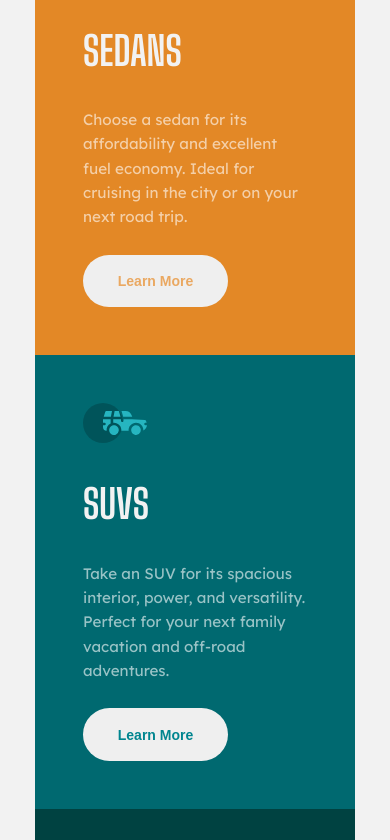
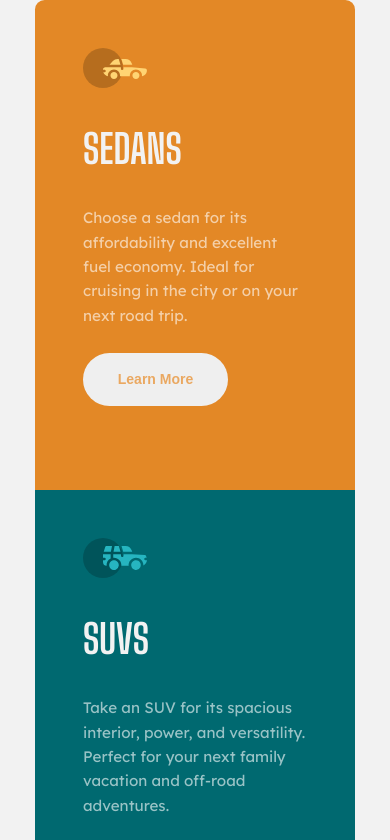
Before and after one commit to aburns009/FM-Column-Card-Component, a plain HTML site: page index.html in a window 390 px wide. Shown: the top 840 px of the page. Drawn offline with Linux system fonts and the light colour scheme.

Commit message:
added height auto to media query

```diff
--- a/style.css
+++ b/style.css
@@ -93,10 +93,10 @@ p {
 @media screen and (max-width: 970px) {
   .background {
     flex-direction: column;
-    overflow: scroll;
+    height: auto;
+    overflow-y: scroll;
   }
   .one {
-    margin-top: 20em;
     border-top-left-radius: 0.6em;
     border-top-right-radius: 0.6em;
     border-bottom-left-radius: 0;
```
